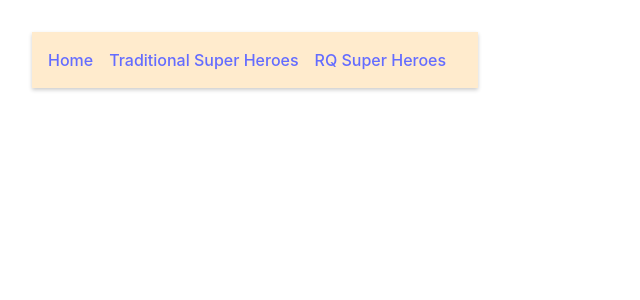
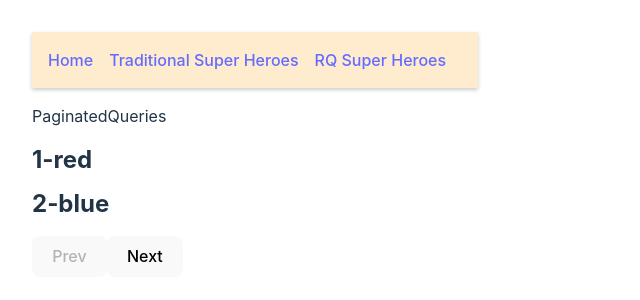
Before and after one commit to Ayesha-ehsan905/React-Query, a React (Vite) app: page /paginated in a window 1280 px wide. Shown: the top 300 px of the page, without its empty margins (0-640 px from the left). Built offline with nearby package versions, Linux system fonts and the light colour scheme; data requests are answered from the project's data file.

Commit message:
React Query Updated

```diff
--- a/src/App.tsx
+++ b/src/App.tsx
@@ -8,6 +8,7 @@ import { RQSuperHero } from "./components/RQSuperHero";
 import { Queries } from "./components/Queries";
 import { DynamicParalle } from "./components/DynamicParalle";
 import { DependentQueries } from "./components/DependentQueries";
+import { PaginatedQueries } from "./components/PaginatedQueries";
 const RQSuperHeroes = React.lazy(() => import("./components/RQSuperHeroes"));
 const Home = React.lazy(() => import("./components/Home"));
 const SuperHeroes = React.lazy(() => import("./components/SuperHeroes"));
@@ -24,6 +25,7 @@ function App() {
               path="/rq-dynamic"
               element={<DynamicParalle heroIds={[1, 3]} />}
             />
+            <Route path="/paginated" element={<PaginatedQueries />} />
             <Route
               path="/dependent-queries"
               element={<DependentQueries email={"vishwas@example.com"} />}
--- a/src/components/DynamicParalle.tsx
+++ b/src/components/DynamicParalle.tsx
@@ -1,6 +1,7 @@
 import { useQueries } from "react-query";
 import axios from "axios";
 
+// if you want to get multiple data data array base on the multiple id or unique keys
 const fetchSuperHero = (heroId) => {
   return axios.get(`http://localhost:4000/superheroes/${heroId}`);
 };
--- /dev/null
+++ b/src/components/PaginatedQueries.tsx
@@ -0,0 +1,51 @@
+import axios from "axios";
+import React, { useState } from "react";
+import { useQuery } from "react-query";
+
+const fetchData = (pageNumber) => {
+  return axios.get(`http://localhost:4000/colors?_limit=2&_page=${pageNumber}`);
+};
+export const PaginatedQueries = () => {
+  const [pageNumber, setpageNumber] = useState(1);
+  const { data, isLoading, error, isError, isFetching } = useQuery(
+    ["colors", pageNumber],
+    () => fetchData(pageNumber),
+    {
+      keepPreviousData: true,
+    }
+  );
+  if (isLoading) return <h2>Loading....</h2>;
+  if (isError) return <h2>{error.message}</h2>;
+  return (
+    <>
+      <div>
+        PaginatedQueries
+        {data?.data.map((colors) => {
+          return (
+            <div key={colors.id}>
+              <h2>
+                {colors.id}-{colors.label}
+              </h2>
+            </div>
+          );
+        })}
+      </div>
+      <div>
+        <button
+          onClick={() => setpageNumber((page) => page - 1)}
+          disabled={pageNumber === 1}
+        >
+          Prev
+        </button>
+
+        <button
+          onClick={() => setpageNumber((page) => page + 1)}
+          disabled={pageNumber === 4}
+        >
+          Next
+        </button>
+      </div>
+      {isFetching && "loading"}
+    </>
+  );
+};
--- a/src/components/RQSuperHero.tsx
+++ b/src/components/RQSuperHero.tsx
@@ -3,7 +3,7 @@ import { useParams } from "react-router-dom";
 import { useSuperHeroData } from "../hooks/useSuperHeroData";
 
 export const RQSuperHero = () => {
-  const { heroId } = useParams();
+  const { heroId } = useParams(); //get the id frrom url, coonst name should be same as in the app name
   const { isLoading, data, isError, error } = useSuperHeroData(heroId);
   if (isLoading) {
     return <h2>Loading....</h2>;
--- a/src/components/RQSuperHeroes.tsx
+++ b/src/components/RQSuperHeroes.tsx
@@ -14,8 +14,7 @@ const RQSuperHeroes = () => {
     useSuperHeroesList(onSuccess, onError);
   if (isLoading) return <h2>Loading...</h2>;
   if (isError) return <h2>{error.message}</h2>;
-  console.log(dats);
-  console.log(dats?.dats);
+
   return (
     <>
       <div>RQSuperHeroes</div>
--- a/src/hooks/useSuperHeroData.tsx
+++ b/src/hooks/useSuperHeroData.tsx
@@ -11,7 +11,7 @@ export const useSuperHeroData = (heroId) => {
   return useQuery(["super-hero", heroId], fetchSuperHero, {
     initialData: () => {
       const hero = queryClient
-        .getQueryData("super-heroes")
+        .getQueryData("super-heroes") //try to get heroes list using super heroes key which is assign in the hero list hook
         ?.data?.find((hero) => hero.id === parseInt(heroId));
       if (hero) {
         return {
--- a/src/hooks/useSuperHeroesList.tsx
+++ b/src/hooks/useSuperHeroesList.tsx
@@ -15,6 +15,8 @@ export const useSuperHeroesList = (onError: any, onSuccess: any) => {
     // enabled: false, //not to fire when componenet mount
     onError,
     onSuccess,
+
+    //fn to get the only selected data from the list
     // select: (data) => {
     //   const superHeroes = data?.data.map((hero: { name: any }) => hero.name);
     //   return superHeroes;
```
